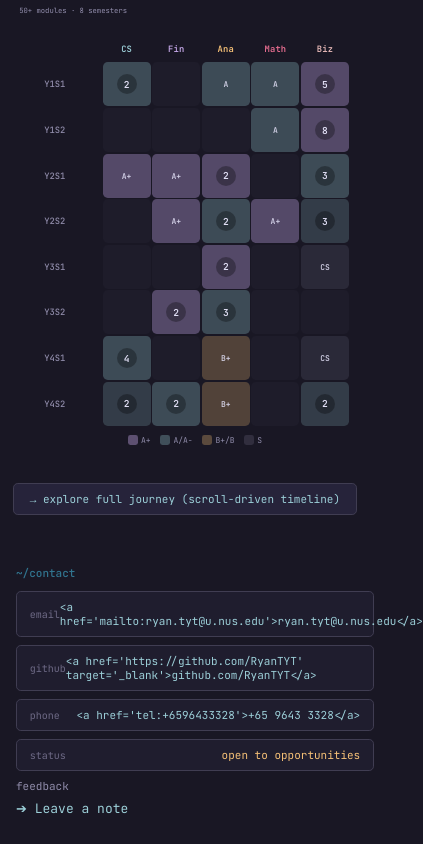
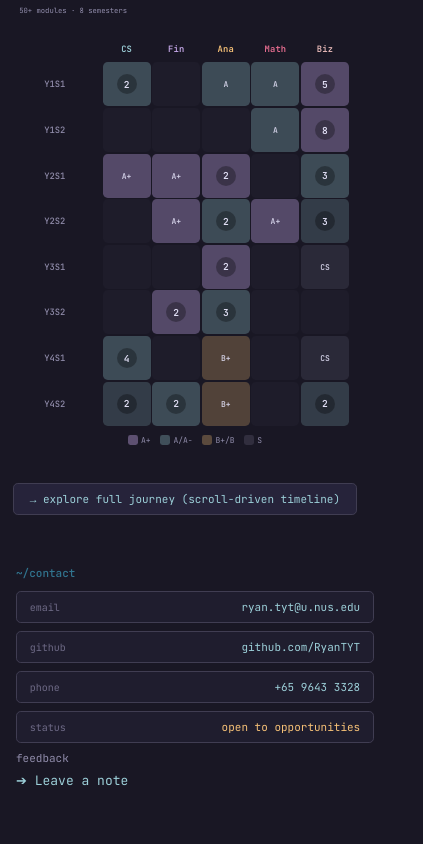
Before and after one commit to RyanTYT/RTYT, an Astro site: page / in a window 390 px wide. Shown: the part 1550-2394 px from the top of the page, 423 px wide, since content can reach past the window. After the commit the page ends 2366 px from the top, so only its background shows below. Built offline with nearby package versions, Linux system fonts and the light colour scheme; Astro itself is replaced by a stand-in of ours.

Commit message:
Updated links for mobile as well - also edited such that links open to new page

```diff
--- a/src/components/landing/LandingReact.tsx
+++ b/src/components/landing/LandingReact.tsx
@@ -172,7 +172,7 @@ export default function LandingReact({ coursesRaw, contactJson, personalInfoJson
           </div>
           <div className="contact-item">
             <div className="ci-label">resume</div>
-            <a className="ci-value text-gold" href={contact.resume_url}>
+            <a className="ci-value text-gold" href={contact.resume_url} target='_blank'>
                 <svg xmlns="http://www.w3.org/2000/svg" width="18" height="18" viewBox="0 0 24 24" fill="none" stroke="currentColor" stroke-width="2" stroke-linecap="round" stroke-linejoin="round">
                   <path d="M21 15v4a2 2 0 0 1-2 2H5a2 2 0 0 1-2-2v-4"/>
                   <polyline points="7 10 12 15 17 10"/>
--- a/src/components/landing/LandingReact_mobile.tsx
+++ b/src/components/landing/LandingReact_mobile.tsx
@@ -210,15 +210,15 @@ export default function LandingReact_mobile({ coursesRaw, contactJson, journalEn
         <div className="m-contact-grid">
           <div className="m-contact-item">
             <div className="m-ci-label">email</div>
-            <div className="m-ci-value">{contact.email}</div>
+            <div className="m-ci-value" dangerouslySetInnerHTML={{__html:contact.email}} />
           </div>
           <div className="m-contact-item">
             <div className="m-ci-label">github</div>
-            <div className="m-ci-value">{contact.github}</div>
+            <div className="m-ci-value" dangerouslySetInnerHTML={{__html: contact.github}} />
           </div>
           <div className="m-contact-item">
             <div className="m-ci-label">phone</div>
-            <div className="m-ci-value">{contact.phone}</div>
+            <div className="m-ci-value" dangerouslySetInnerHTML={{__html: contact.phone}} />
           </div>
           <div className="m-contact-item">
             <div className="m-ci-label">status</div>
```
